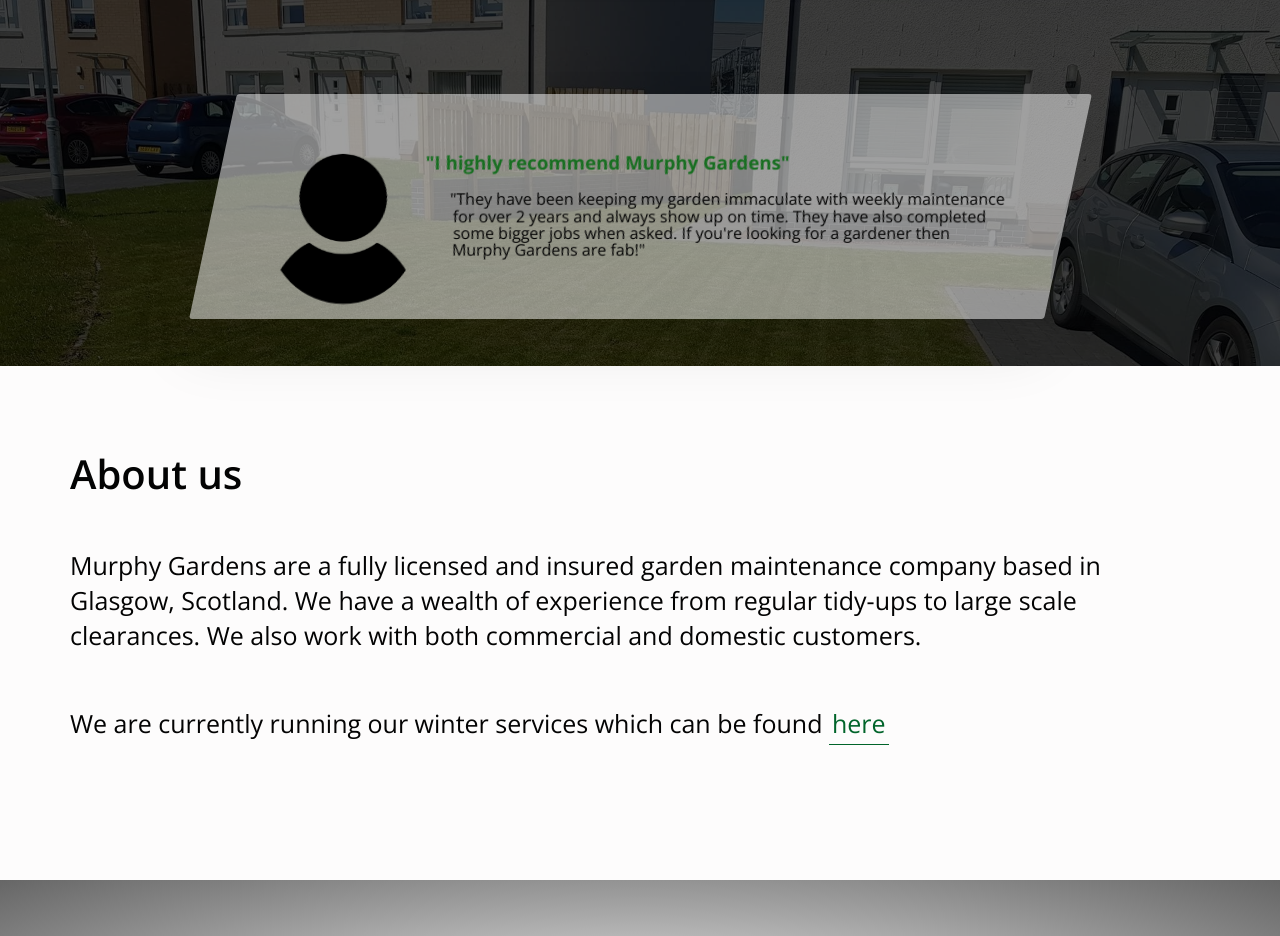
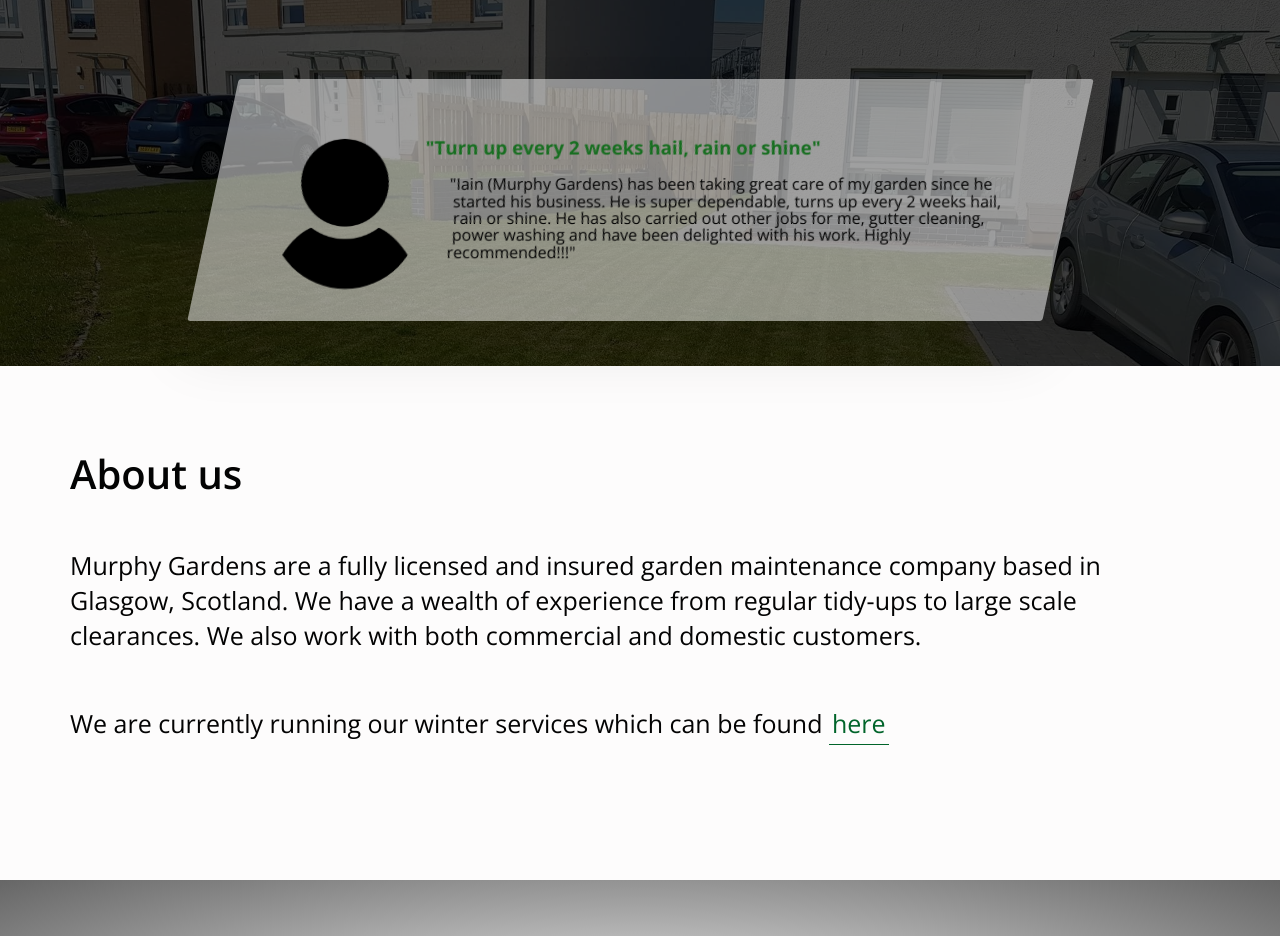
Before and after one commit to riquiofficial/murphygardens, a plain HTML site: page about.html in a window 1280 px wide. Shown: the part 1220-2156 px from the top of the page. Drawn offline with nearby package versions, Linux system fonts and the light colour scheme.

Commit message:
added new testimonial text

```diff
--- a/about.html
+++ b/about.html
@@ -110,8 +110,8 @@
                 <figcaption class="story__caption">Gillian, Barrhead</figcaption>
             </figure>
             <div class="story__text">
-                <h3 class="heading-tertiary u-margin-bottom-small text-green">"I highly recommend Murphy Gardens"</h3>
-                <p>"They have been keeping my garden immaculate with weekly maintenance for over 2 years and always show up on time. They have also completed some bigger jobs when asked. If you're looking for a gardener then Murphy Gardens are fab!"</p>
+                <h3 class="heading-tertiary u-margin-bottom-small text-green">"Turn up every 2 weeks hail, rain or shine"</h3>
+                <p>"Iain (Murphy Gardens) has been taking great care of my garden since he started his business. He is super dependable, turns up every 2 weeks hail, rain or shine. He has also carried out other jobs for me, gutter cleaning, power washing and have been delighted with his work. Highly recommended!!!"</p>
             </div>
         </div>
     </div>
```
